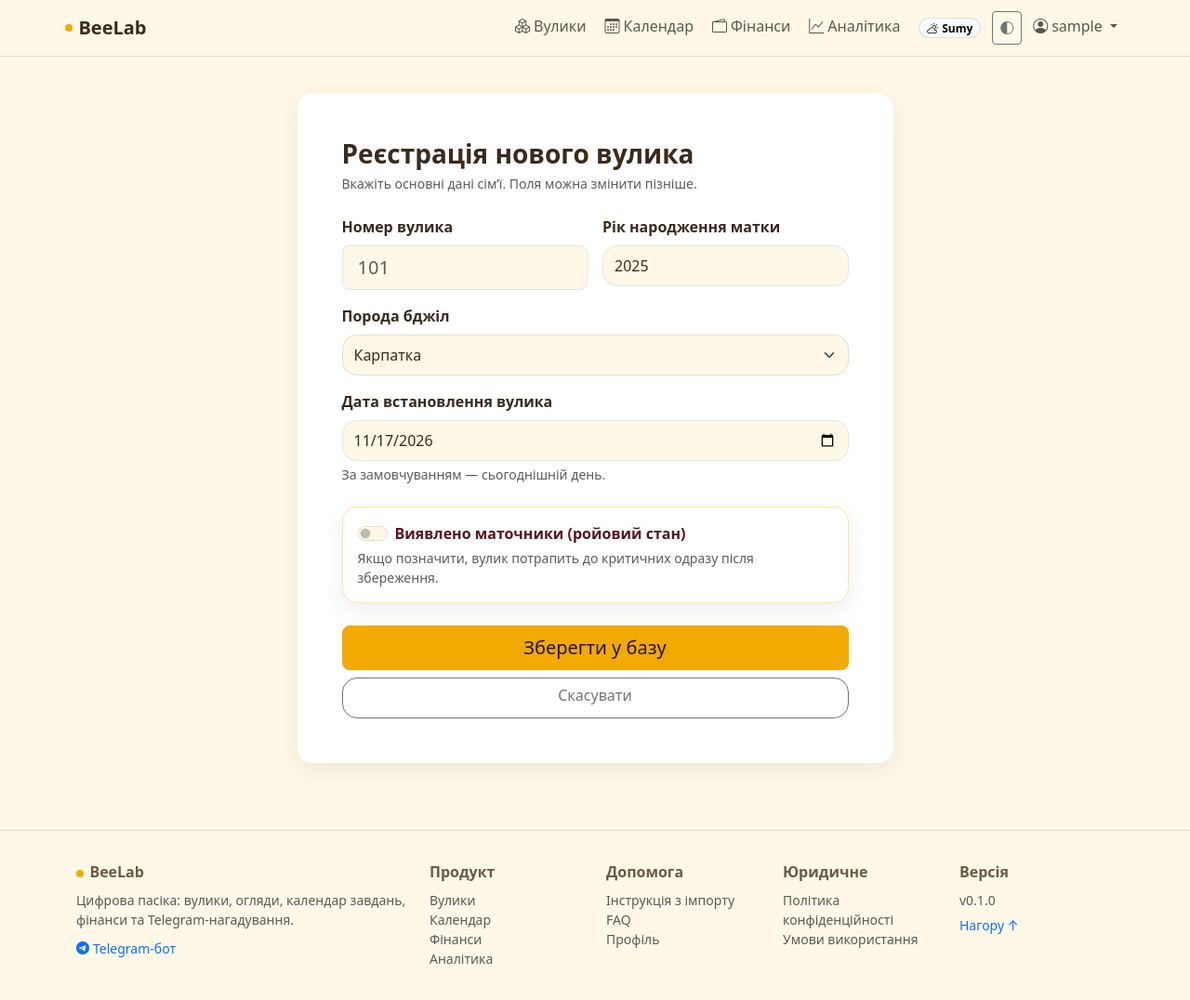
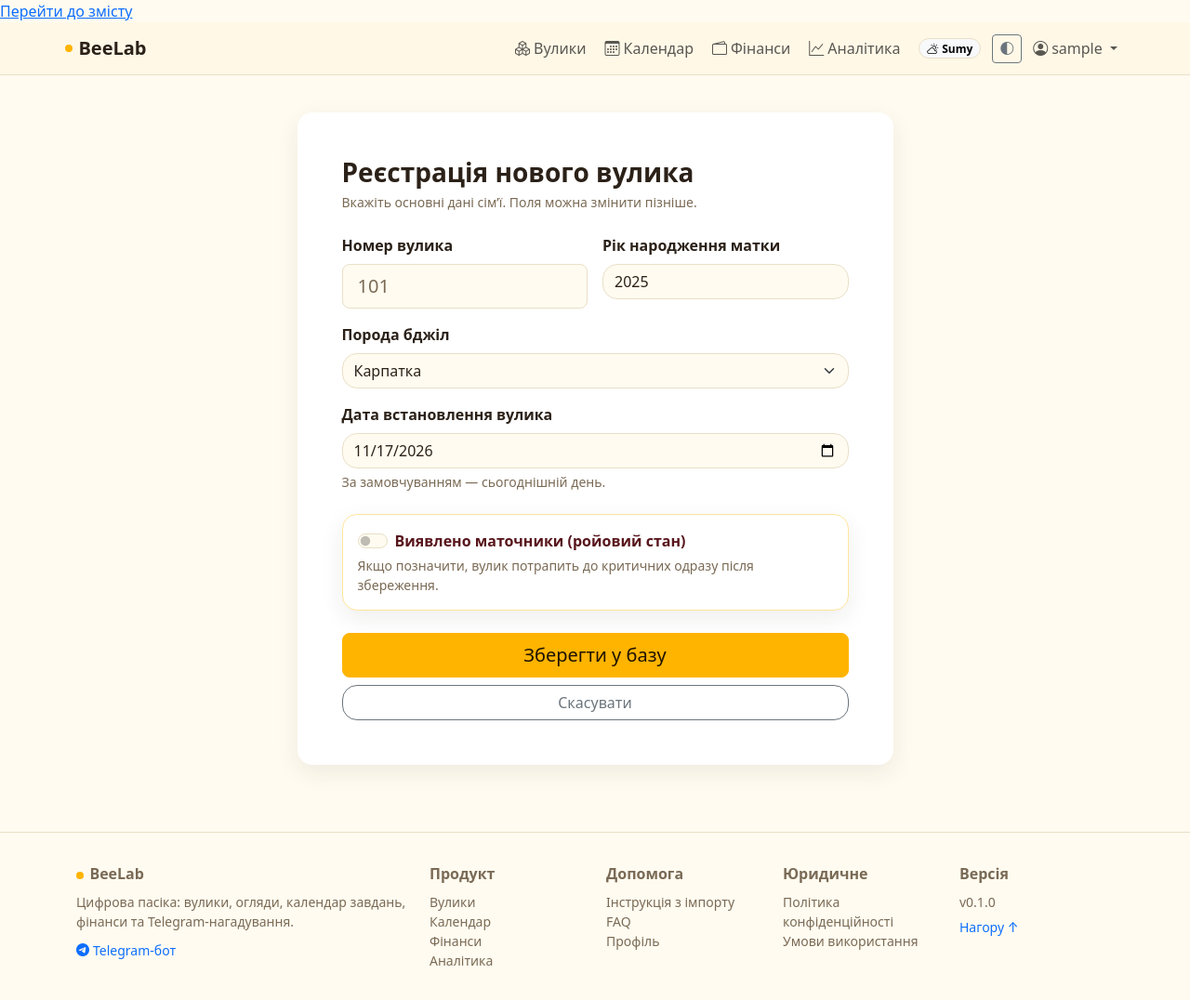
Before and after one commit to EsegyCode/BeeLabWeb, a Flask app: page /add_hive in a window 1280 px wide. Shown: the whole page at 93% size. Before the commit the page ends 1037 px from the top, so only its background shows below. Run offline with Flask 3, Linux system fonts and the light colour scheme; the visitor is signed in with stand-in values (Sample User, id 1); some libraries are stand-ins or nearby versions.

Commit message:
feat(theme): light design tokens and palette

```diff
--- a/static/css/tokens.css
+++ b/static/css/tokens.css
@@ -1,77 +1,86 @@
-:root {
-  --bee-bg: #FFF8E7;
-  --bee-surface: #FFFFFF;
-  --bee-text: #3B2A1A;
-  --bee-muted: #6B5A45;
-  --bee-border: rgba(59, 42, 26, 0.12);
-  --bee-shadow: 0 0.5rem 1.5rem rgba(59, 42, 26, 0.08);
-  --bee-accent: #F2A900;
-  --bee-accent-dark: #E09100;
-  --bee-success: #4C8C4A;
-  --bee-danger: #C93A2B;
+:root,
+[data-bs-theme="light"] {
+  --bl-bg: #FFFBF0;
+  --bl-surface: #FFFFFF;
+  --bl-surface-2: #FFF3D6;
+  --bl-border: #EADFC6;
+  --bl-text: #2B2118;
+  --bl-text-muted: #7A6A55;
+  --bl-primary: #FFB400;
+  --bl-primary-hover: #E8A000;
+  --bl-primary-text: #2B2118;
+  --bl-success: #2E9E4F;
+  --bl-warning: #F59E0B;
+  --bl-danger: #E5383B;
+  --bl-info: #1E88E5;
+
+  --bee-bg: var(--bl-bg);
+  --bee-surface: var(--bl-surface);
+  --bee-surface-2: var(--bl-surface-2);
+  --bee-border: var(--bl-border);
+  --bee-text: var(--bl-text);
+  --bee-muted: var(--bl-text-muted);
+  --bee-accent: var(--bl-primary);
+  --bee-accent-dark: var(--bl-primary-hover);
+  --bee-success: var(--bl-success);
+  --bee-danger: var(--bl-danger);
   --bee-radius: 1rem;
+  --bee-shadow: 0 0.5rem 1.5rem rgba(43, 33, 24, 0.08);
   --bee-tap: 44px;
+
+  --bs-body-bg: var(--bl-bg);
+  --bs-body-color: var(--bl-text);
+  --bs-border-color: var(--bl-border);
+  --bs-primary: var(--bl-primary);
+  --bs-primary-rgb: 255, 180, 0;
+  --bs-link-color: #B36B00;
+  --bs-link-hover-color: #8A5200;
+  --bs-success: var(--bl-success);
+  --bs-warning: var(--bl-warning);
+  --bs-danger: var(--bl-danger);
+  --bs-info: var(--bl-info);
   --bs-body-font-family: system-ui, -apple-system, "Segoe UI", Roboto, "Noto Sans", "Liberation Sans", sans-serif;
-  --bs-body-color: var(--bee-text);
-  --bs-body-bg: var(--bee-bg);
-  --bs-border-color: var(--bee-border);
-  --bs-primary: #F2A900;
-  --bs-primary-rgb: 242, 169, 0;
-  --bs-link-color: var(--bee-accent-dark);
-  --bs-link-hover-color: #B87500;
-  --bs-success: var(--bee-success);
-  --bs-danger: var(--bee-danger);
-  --bs-border-radius: var(--bee-radius);
+  --bs-border-radius: 1rem;
+  --bs-secondary-color: var(--bl-text-muted);
 }
 
 [data-bs-theme="dark"] {
-  --bee-bg: #1E160F;
-  --bee-surface: #2A1F15;
-  --bee-text: #F5E9D8;
-  --bee-muted: #CDB9A1;
-  --bee-border: rgba(245, 233, 216, 0.12);
+  --bl-bg: #1F170F;
+  --bl-surface: #2A1F15;
+  --bl-surface-2: #3A2A1A;
+  --bl-border: #4A3524;
+  --bl-text: #F5E9D8;
+  --bl-text-muted: #CDB9A1;
+  --bl-primary: #FFB400;
+  --bl-primary-hover: #E8A000;
+  --bl-primary-text: #2B2118;
+  --bl-success: #3FBE63;
+  --bl-warning: #FBBF24;
+  --bl-danger: #F06567;
+  --bl-info: #4EA8F0;
+
+  --bee-bg: var(--bl-bg);
+  --bee-surface: var(--bl-surface);
+  --bee-surface-2: var(--bl-surface-2);
+  --bee-border: var(--bl-border);
+  --bee-text: var(--bl-text);
+  --bee-muted: var(--bl-text-muted);
+  --bee-accent: var(--bl-primary);
+  --bee-accent-dark: var(--bl-primary-hover);
+  --bee-success: var(--bl-success);
+  --bee-danger: var(--bl-danger);
   --bee-shadow: 0 0.5rem 1.5rem rgba(0, 0, 0, 0.35);
-  --bs-body-color: var(--bee-text);
-  --bs-body-bg: var(--bee-bg);
-  --bs-border-color: var(--bee-border);
+
+  --bs-body-bg: var(--bl-bg);
+  --bs-body-color: var(--bl-text);
+  --bs-border-color: var(--bl-border);
+  --bs-primary: var(--bl-primary);
+  --bs-primary-rgb: 255, 180, 0;
+  --bs-link-color: var(--bl-primary);
+  --bs-link-hover-color: var(--bl-primary-hover);
+  --bs-success: var(--bl-success);
+  --bs-warning: var(--bl-warning);
+  --bs-danger: var(--bl-danger);
+  --bs-info: var(--bl-info);
+  --bs-secondary-color: var(--bl-text-muted);
 }
-
-/* Відступи/тап-зони */
-.btn, .form-control, .form-select, .nav-link {
-  min-height: var(--bee-tap);
-}
-
-.btn-sm {
-  min-height: 36px;
-}
-
-/* Доступність */
-.skip-link {
-  position: absolute;
-  left: -9999px;
-  top: auto;
-  width: 1px;
-  height: 1px;
-  overflow: hidden;
-}
-.skip-link:focus {
-  left: 1rem;
-  top: 1rem;
-  width: auto;
-  height: auto;
-  padding: .5rem 1rem;
-  background: var(--bee-surface);
-  color: var(--bee-text);
-  border: 1px solid var(--bee-border);
-  border-radius: .5rem;
-  z-index: 1000;
-}
-
-main#content {
-  scroll-margin-top: 5rem;
-}
-
-/* Флешки */
-.flash-stack [role="alert"] {
-  border-left: 4px solid var(--bee-accent);
-}
```
